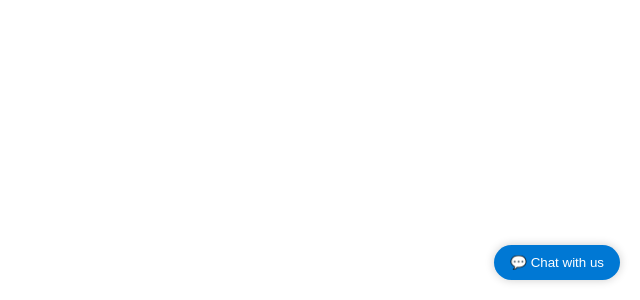
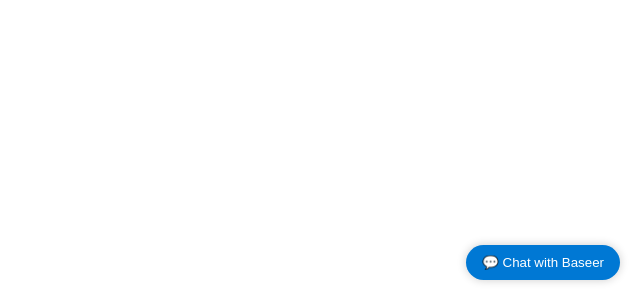
Before and after one commit to hisseinidriss/chatbot, a plain HTML site: page index.html in a window 1280 px wide. Shown: the part 500-800 px from the top of the page, without its empty margins (640-1280 px from the left). Drawn offline with Linux system fonts and the light colour scheme.

Commit message:
Update index.html

```diff
--- a/index.html
+++ b/index.html
@@ -49,7 +49,7 @@
 </head>
 <body>
 
-  <button id="chatToggle">💬 Chat with us</button>
+  <button id="chatToggle">💬 Chat with Baseer</button>
 
   <div id="chatContainer">
     <iframe
```
